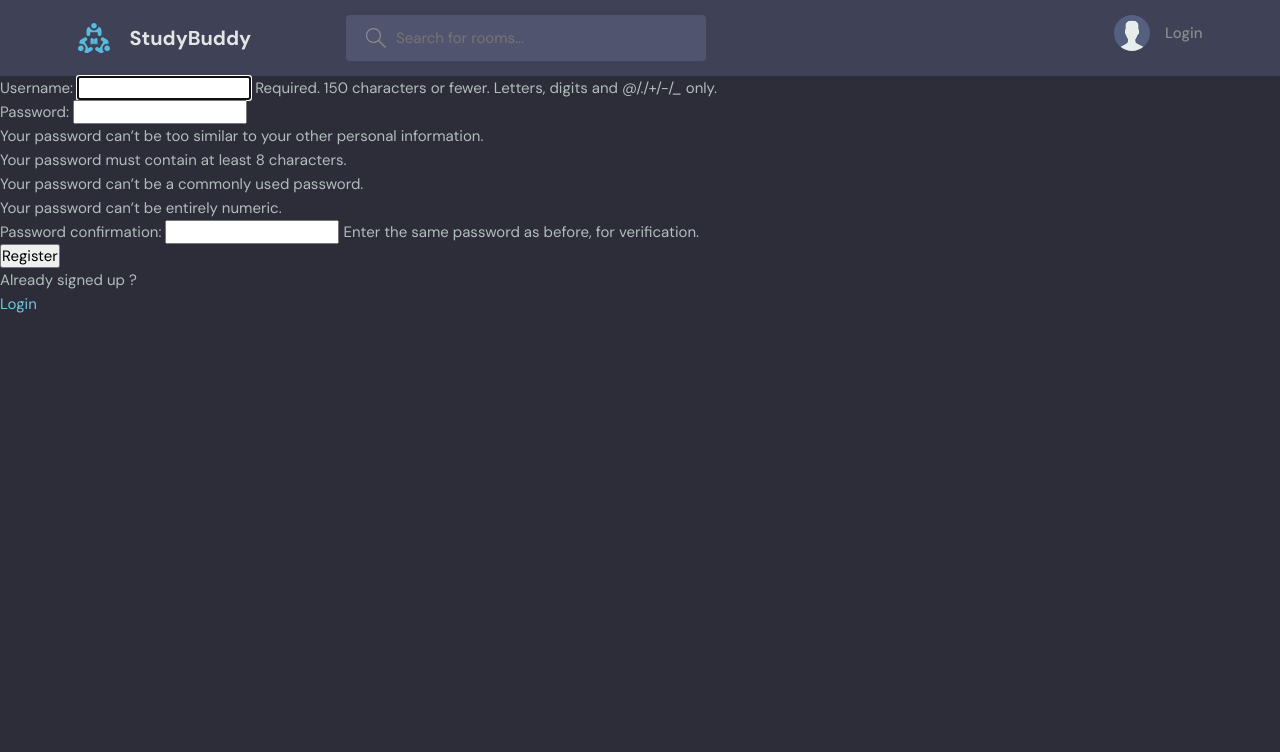
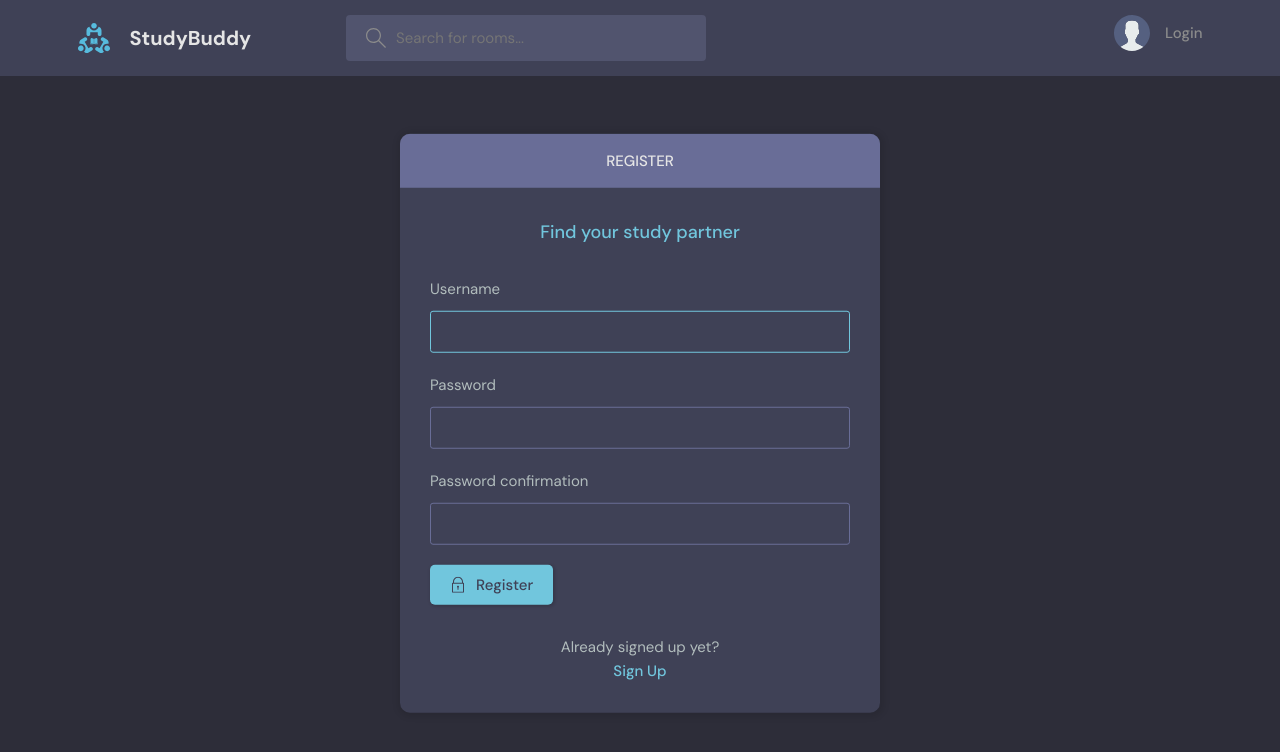
Before and after one commit to SamiDghim/django-blogtech, a Django app: page /register/ in a window 1280 px wide. Shown: the top 752 px of the page. Run offline with Django 5.2, Linux system fonts and the light colour scheme.

Commit message:
login/register paage

```diff
--- a/base/templates/base/login_register.html
+++ b/base/templates/base/login_register.html
@@ -1,27 +1,98 @@
-{% extends 'main.html' %} {% block content %}
-<div>
+{% extends 'main.html' %}
+
+{% block content %}
+<main class="auth layout">
 
   {% if page == 'login' %}
+  <div class="container">
+    <div class="layout__box">
+      <div class="layout__boxHeader">
+        <div class="layout__boxTitle">
+          <h3>Login</h3>
+        </div>
+      </div>
+      <div class="layout__body">
+        <h2 class="auth__tagline">Find your study partner</h2>
 
-  <form action="" method="post">
+        <form class="form" action="" method="POST">
           {% csrf_token %}
-    <label for="username">Username</label>
-    <input type="text" name="username" placeholder="enter username" />
+          <div class="form__group form__group">
+            <label for="room_name">Email</label>
+            {% comment %} email instead of username {% endcomment %}
+            <input id="username" name="username" type="text" placeholder="e.g. dennis_ivy@email.com" />
+          </div>
+          <div class=" form__group">
             <label for="password">Password</label>
-    <input type="text" name="password" placeholder="enter password" />
-    <input type="submit" value="Login" />
-    <p>havent signed up yet ?</p>
-    <a href="{% url 'register' %}">Signed Up</a>
+            <input id="password" name="password" type="password"
+              placeholder="&bull;&bull;&bull;&bull;&bull;&bull;&bull;&bull;" />
+          </div>
+
+          <button class="btn btn--main" type="submit">
+            <svg version="1.1" xmlns="http://www.w3.org/2000/svg" width="32" height="32" viewBox="0 0 32 32">
+              <title>lock</title>
+              <path
+                d="M27 12h-1v-2c0-5.514-4.486-10-10-10s-10 4.486-10 10v2h-1c-0.553 0-1 0.447-1 1v18c0 0.553 0.447 1 1 1h22c0.553 0 1-0.447 1-1v-18c0-0.553-0.447-1-1-1zM8 10c0-4.411 3.589-8 8-8s8 3.589 8 8v2h-16v-2zM26 30h-20v-16h20v16z">
+              </path>
+              <path
+                d="M15 21.694v4.306h2v-4.306c0.587-0.348 1-0.961 1-1.694 0-1.105-0.895-2-2-2s-2 0.895-2 2c0 0.732 0.413 1.345 1 1.694z">
+              </path>
+            </svg>
+
+            Login
+          </button>
         </form>
+
+        <div class="auth__action">
+          <p>Haven't signed up yet?</p>
+          <a href="{% url 'register' %}" class="btn btn--link">Sign Up</a>
+        </div>
+      </div>
+    </div>
   </div>
   {% else %}
-<div>
-  <form action="" method="post">
+  <div class="container">
+    <div class="layout__box">
+      <div class="layout__boxHeader">
+        <div class="layout__boxTitle">
+          <h3>Register</h3>
+        </div>
+      </div>
+      <div class="layout__body">
+        <h2 class="auth__tagline">Find your study partner</h2>
+
+        <form class="form" action="" method="POST">
           {% csrf_token %}
-    {{ form.as_p }}
-    <input type="submit" value="Register" />
-    <p>Already signed up ?</p>
-    <a href="{% url 'login' %}">Login</a>
+
+          {% for field in form %}
+          <div class="form__group form__group">
+            <label for="room_name">{{field.label}}</label>
+            {{field}}
+          </div>
+          {% endfor %}
+
+
+          <button class="btn btn--main" type="submit">
+            <svg version="1.1" xmlns="http://www.w3.org/2000/svg" width="32" height="32" viewBox="0 0 32 32">
+              <title>lock</title>
+              <path
+                d="M27 12h-1v-2c0-5.514-4.486-10-10-10s-10 4.486-10 10v2h-1c-0.553 0-1 0.447-1 1v18c0 0.553 0.447 1 1 1h22c0.553 0 1-0.447 1-1v-18c0-0.553-0.447-1-1-1zM8 10c0-4.411 3.589-8 8-8s8 3.589 8 8v2h-16v-2zM26 30h-20v-16h20v16z">
+              </path>
+              <path
+                d="M15 21.694v4.306h2v-4.306c0.587-0.348 1-0.961 1-1.694 0-1.105-0.895-2-2-2s-2 0.895-2 2c0 0.732 0.413 1.345 1 1.694z">
+              </path>
+            </svg>
+
+            Register
+          </button>
         </form>
+
+        <div class="auth__action">
+          <p>Already signed up yet?</p>
+          <a href="{% url 'login' %}" class="btn btn--link">Sign Up</a>
+        </div>
+      </div>
+    </div>
+  </div>
   {% endif %}
-{%endblock content%}
+</main>
+{% endblock content %}
--- a/base/templates/base/profile.html
+++ b/base/templates/base/profile.html
@@ -19,7 +19,7 @@
             <h3>{{user.username}}</h3>
             <p>@{{user.username}}</p>
             {% if request.user == user %}
-              <a href="{% url 'update-user'}" class="btn btn--main btn--pill">Edit Profile</a>
+              <a href="{% url 'update-user'%}" class="btn btn--main btn--pill">Edit Profile</a>
             {%endif%}
           </div>
           <div class="profile__about">
--- a/note.txt
+++ b/note.txt
@@ -153,3 +153,5 @@ docker:
 
 - docker-compose exec web bash
 - docker-compose exec web python manage.py migrate
+
+docker-compose exec web python manage.py createsuperuser
```
Lines whose indentation alone changed are shown as unchanged.
